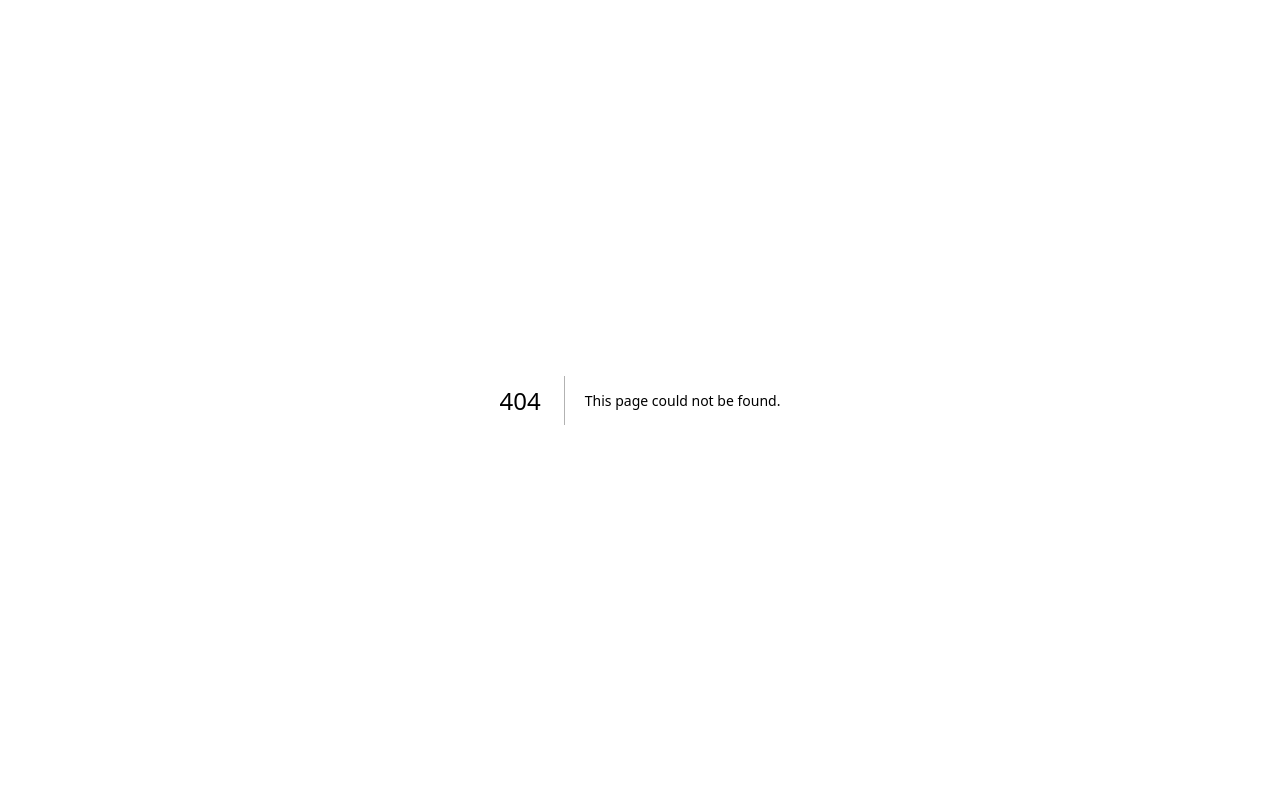
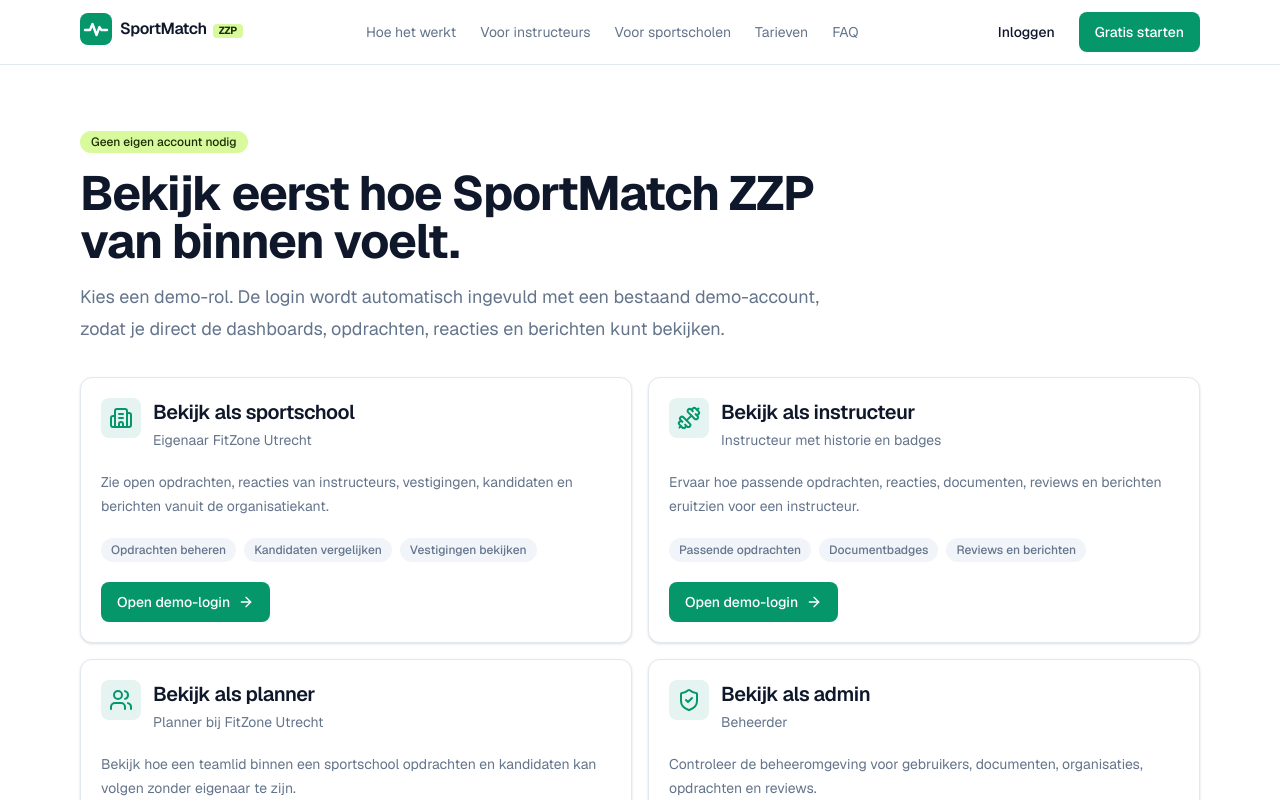
Before and after one commit to maxcrijnen-alt/sportmatch-zzp, a Next.js app: page /demo in a window 1280 px wide. Before the commit this address had no page. Shown: the top 800 px of the page. Built offline with nearby package versions, Linux system fonts and the light colour scheme.

Commit message:
Add public demo account landing page

```diff
--- /dev/null
+++ b/src/app/(public)/demo/page.tsx
@@ -0,0 +1,123 @@
+import type { Metadata } from "next";
+import Link from "next/link";
+import { ArrowRight, Building2, Dumbbell, ShieldCheck, Users } from "lucide-react";
+import { Badge } from "@/components/ui/badge";
+import { Button } from "@/components/ui/button";
+import { Card, CardContent, CardHeader, CardTitle } from "@/components/ui/card";
+
+export const metadata: Metadata = {
+  title: "Demo bekijken",
+  description:
+    "Bekijk SportMatch ZZP met demo-accounts voordat je een eigen account aanmaakt.",
+};
+
+const demoAccounts = [
+  {
+    title: "Bekijk als sportschool",
+    role: "Eigenaar FitZone Utrecht",
+    description:
+      "Zie open opdrachten, reacties van instructeurs, vestigingen, kandidaten en berichten vanuit de organisatiekant.",
+    href: "/login?demo=sportschool",
+    icon: Building2,
+    highlights: ["Opdrachten beheren", "Kandidaten vergelijken", "Vestigingen bekijken"],
+  },
+  {
+    title: "Bekijk als instructeur",
+    role: "Instructeur met historie en badges",
+    description:
+      "Ervaar hoe passende opdrachten, reacties, documenten, reviews en berichten eruitzien voor een instructeur.",
+    href: "/login?demo=instructeur",
+    icon: Dumbbell,
+    highlights: ["Passende opdrachten", "Documentbadges", "Reviews en berichten"],
+  },
+  {
+    title: "Bekijk als planner",
+    role: "Planner bij FitZone Utrecht",
+    description:
+      "Bekijk hoe een teamlid binnen een sportschool opdrachten en kandidaten kan volgen zonder eigenaar te zijn.",
+    href: "/login?demo=planner",
+    icon: Users,
+    highlights: ["Teamrol testen", "Opdrachten volgen", "Berichten bekijken"],
+  },
+  {
+    title: "Bekijk als admin",
+    role: "Beheerder",
+    description:
+      "Controleer de beheeromgeving voor gebruikers, documenten, organisaties, opdrachten en reviews.",
+    href: "/login?demo=admin",
+    icon: ShieldCheck,
+    highlights: ["Documentcontrole", "Gebruikersbeheer", "Platformoverzicht"],
+  },
+];
+
+export default function DemoPage() {
+  return (
+    <div className="mx-auto w-full max-w-6xl px-4 py-12 sm:py-16">
+      <div className="max-w-3xl space-y-4">
+        <Badge className="w-fit" variant="accent">
+          Geen eigen account nodig
+        </Badge>
+        <h1 className="text-3xl font-bold tracking-tight sm:text-5xl">
+          Bekijk eerst hoe SportMatch ZZP van binnen voelt.
+        </h1>
+        <p className="text-lg leading-8 text-muted-foreground">
+          Kies een demo-rol. De login wordt automatisch ingevuld met een bestaand
+          demo-account, zodat je direct de dashboards, opdrachten, reacties en
+          berichten kunt bekijken.
+        </p>
+      </div>
+
+      <div className="mt-8 grid gap-4 md:grid-cols-2">
+        {demoAccounts.map((account) => {
+          const Icon = account.icon;
+
+          return (
+            <Card key={account.href}>
+              <CardHeader>
+                <div className="flex items-start gap-3">
+                  <div className="rounded-md bg-primary/10 p-2 text-primary">
+                    <Icon className="h-6 w-6" />
+                  </div>
+                  <div>
+                    <CardTitle className="text-xl">{account.title}</CardTitle>
+                    <p className="mt-1 text-sm text-muted-foreground">
+                      {account.role}
+                    </p>
+                  </div>
+                </div>
+              </CardHeader>
+              <CardContent className="space-y-5">
+                <p className="text-sm leading-6 text-muted-foreground">
+                  {account.description}
+                </p>
+                <div className="flex flex-wrap gap-2">
+                  {account.highlights.map((highlight) => (
+                    <span
+                      className="rounded-full bg-muted px-2.5 py-1 text-xs font-medium text-muted-foreground"
+                      key={highlight}
+                    >
+                      {highlight}
+                    </span>
+                  ))}
+                </div>
+                <Link href={account.href}>
+                  <Button className="w-full sm:w-auto">
+                    Open demo-login
+                    <ArrowRight className="h-4 w-4" />
+                  </Button>
+                </Link>
+              </CardContent>
+            </Card>
+          );
+        })}
+      </div>
+
+      <div className="mt-8 rounded-lg border border-border bg-muted/40 p-4 text-sm text-muted-foreground">
+        <p>
+          Alle demo-accounts gebruiken hetzelfde wachtwoord: SportMatch2026! De
+          knop hierboven vult dit automatisch in op de loginpagina.
+        </p>
+      </div>
+    </div>
+  );
+}
```
